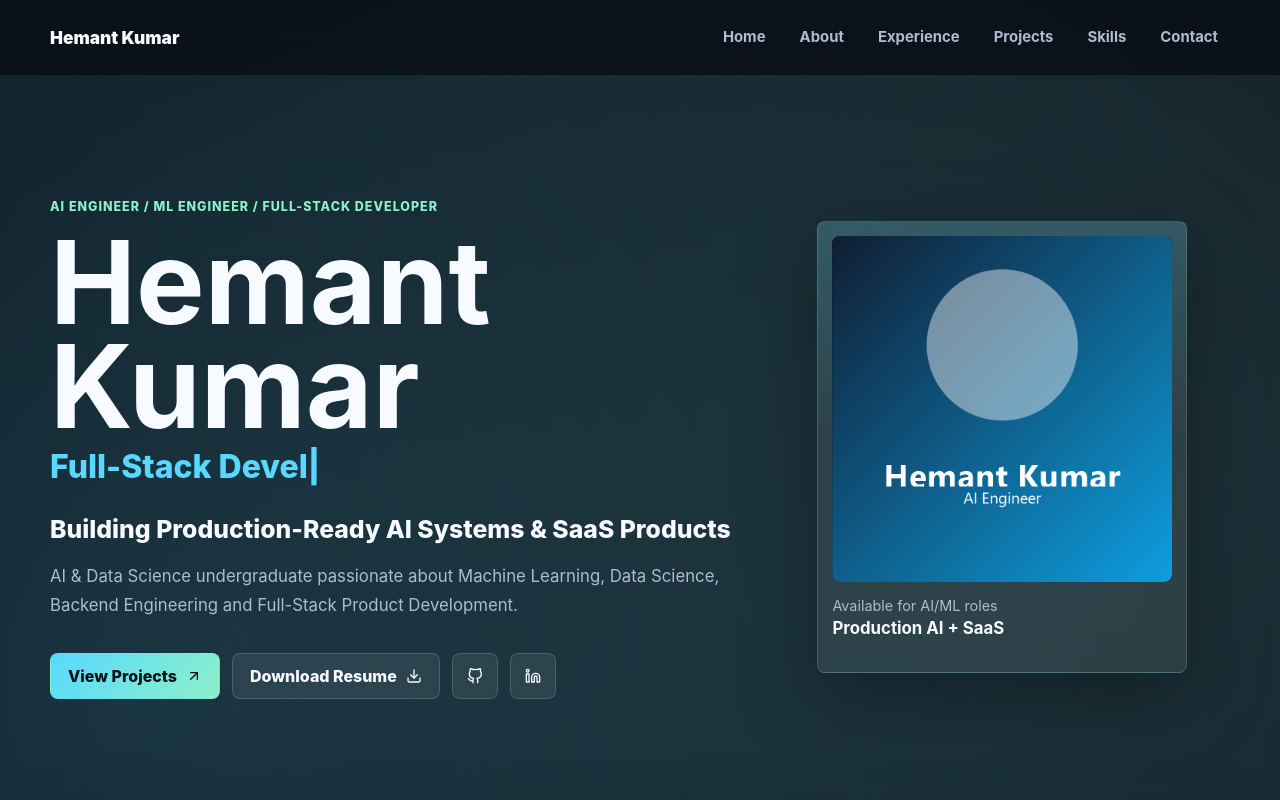
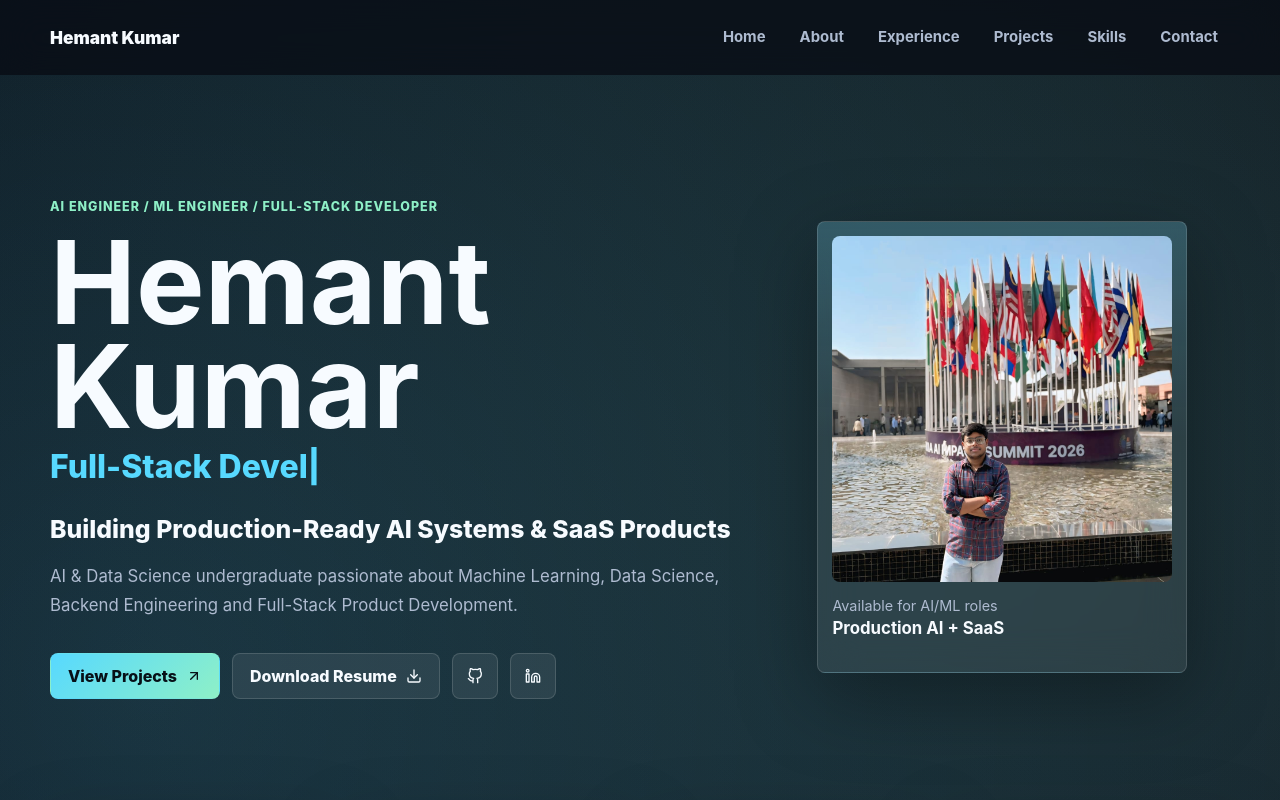
Before and after one commit to hemant2186/portfolio, a React (Create React App) app: page / in a window 1280 px wide. Shown: the top 800 px of the page. Built offline with nearby package versions, Linux system fonts and the light colour scheme.

Commit message:
Updated portfolio hero section

```diff
--- a/src/components/Hero.jsx
+++ b/src/components/Hero.jsx
@@ -65,7 +65,7 @@ function Hero() {
           transition={{ duration: 0.75, delay: 0.15, ease: "easeOut" }}
         >
           <div className="profile-card">
-            <img src="/profile.png" alt="Hemant Kumar" />
+            <img src="/hemant.jpeg" alt="Hemant Kumar" />
             <div className="profile-meta">
               <span>Available for AI/ML roles</span>
               <strong>Production AI + SaaS</strong>
```
